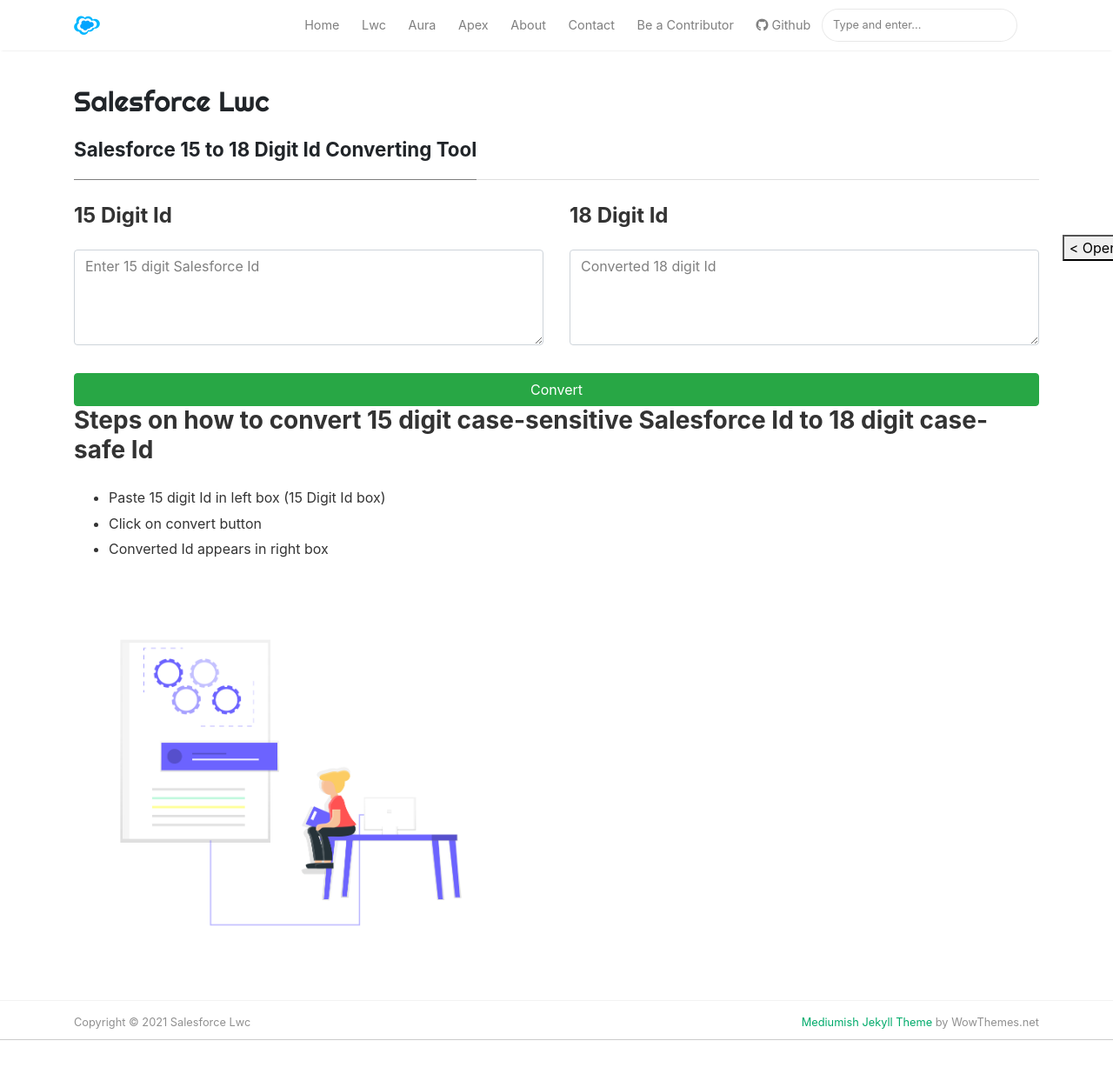
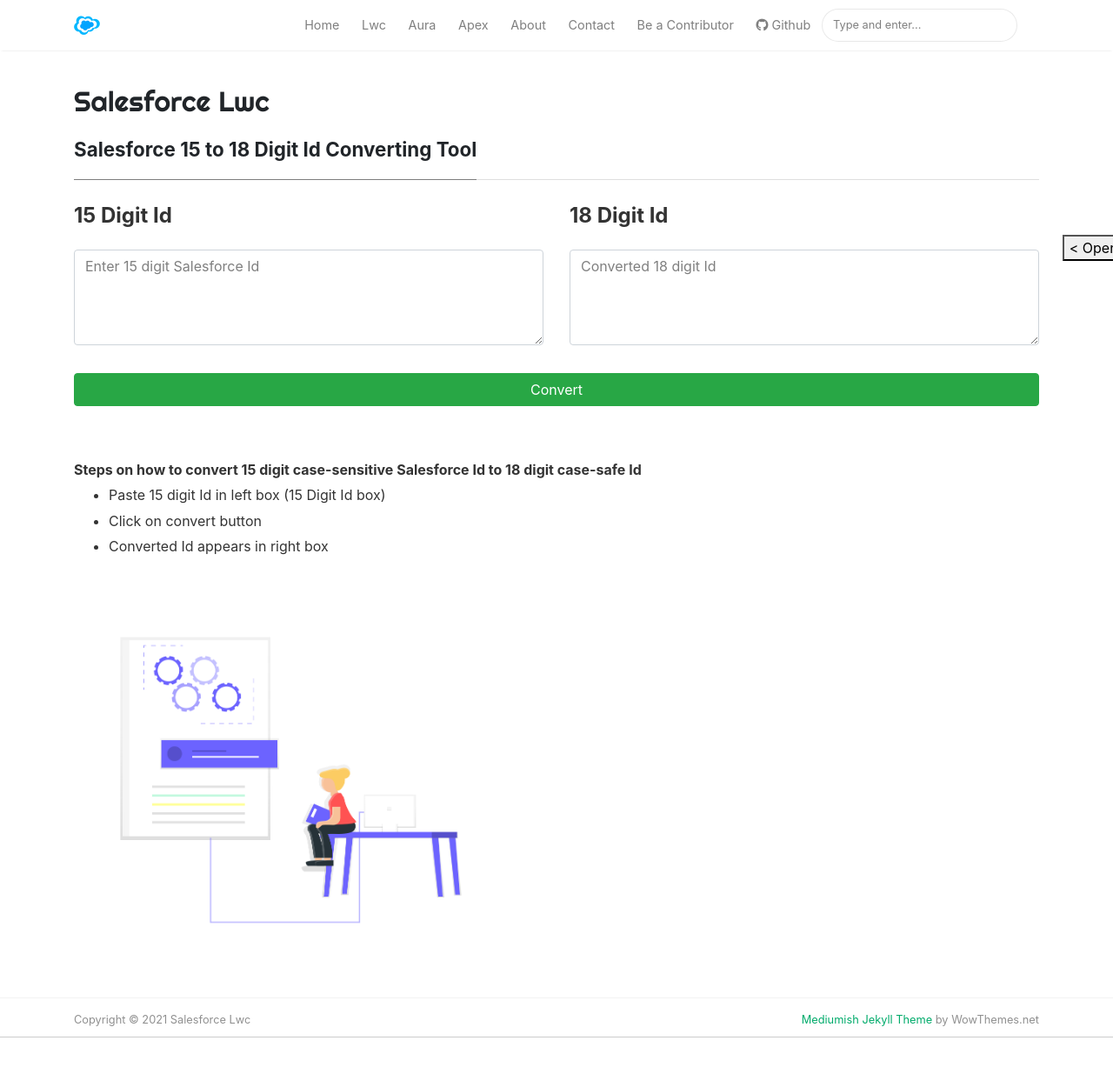
Before and after one commit to kishorekrrish/sfdc-website, a Jekyll site: the page built from convert.html, in a window 1280 px wide and 1295 px high. Shown: the top 1235 px of the window at 87% size. Built offline with Jekyll 4.4.1, drawn with Linux system fonts in a browser that asks for light colours; nearby versions of some CDN libraries.

Commit message:
added bold

```diff
--- a/convert.html
+++ b/convert.html
@@ -76,8 +76,10 @@
 
 </form>
 
+<br>
+<br>
 
-<h3>Steps on how to convert 15 digit case-sensitive Salesforce Id to 18 digit case-safe Id</h3>
+<b>Steps on how to convert 15 digit case-sensitive Salesforce Id to 18 digit case-safe Id</b>
  <ul>
     <li>Paste 15 digit Id in left box (15 Digit Id box)</li>
     <li>Click on convert button</li>
```
